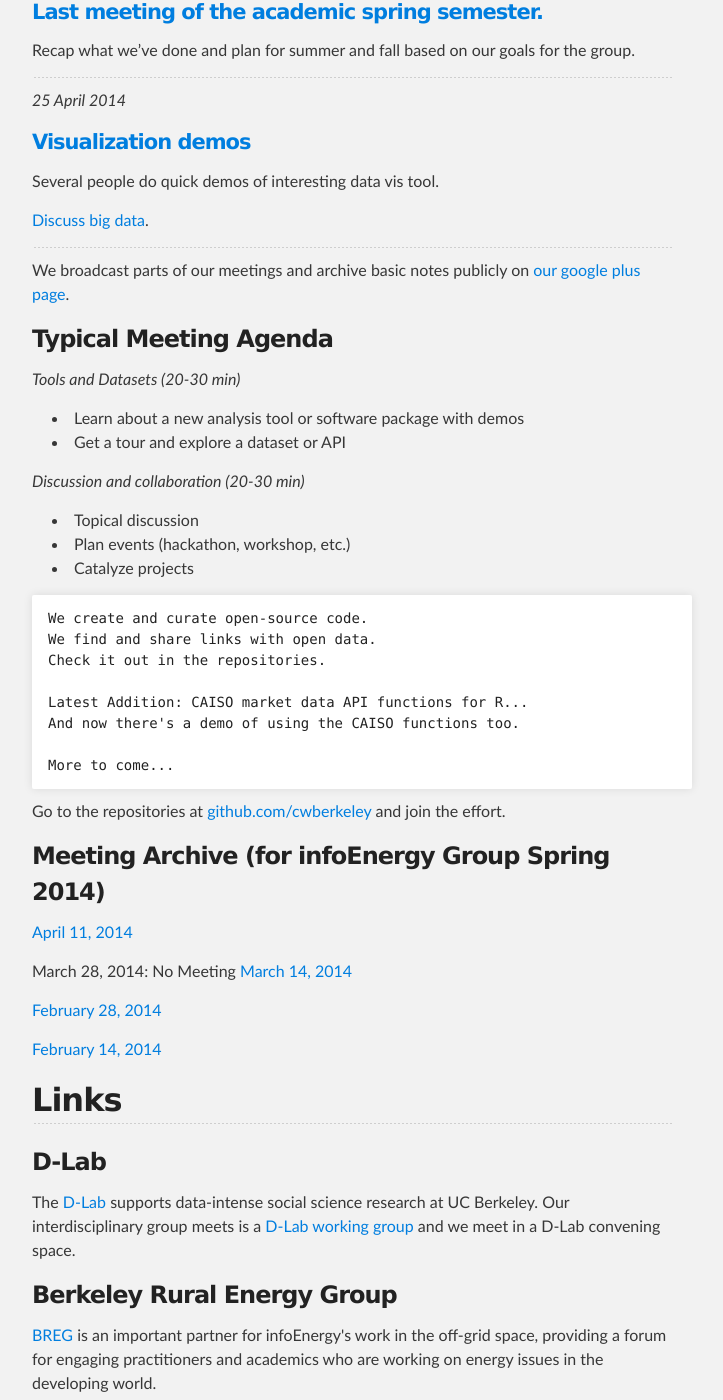
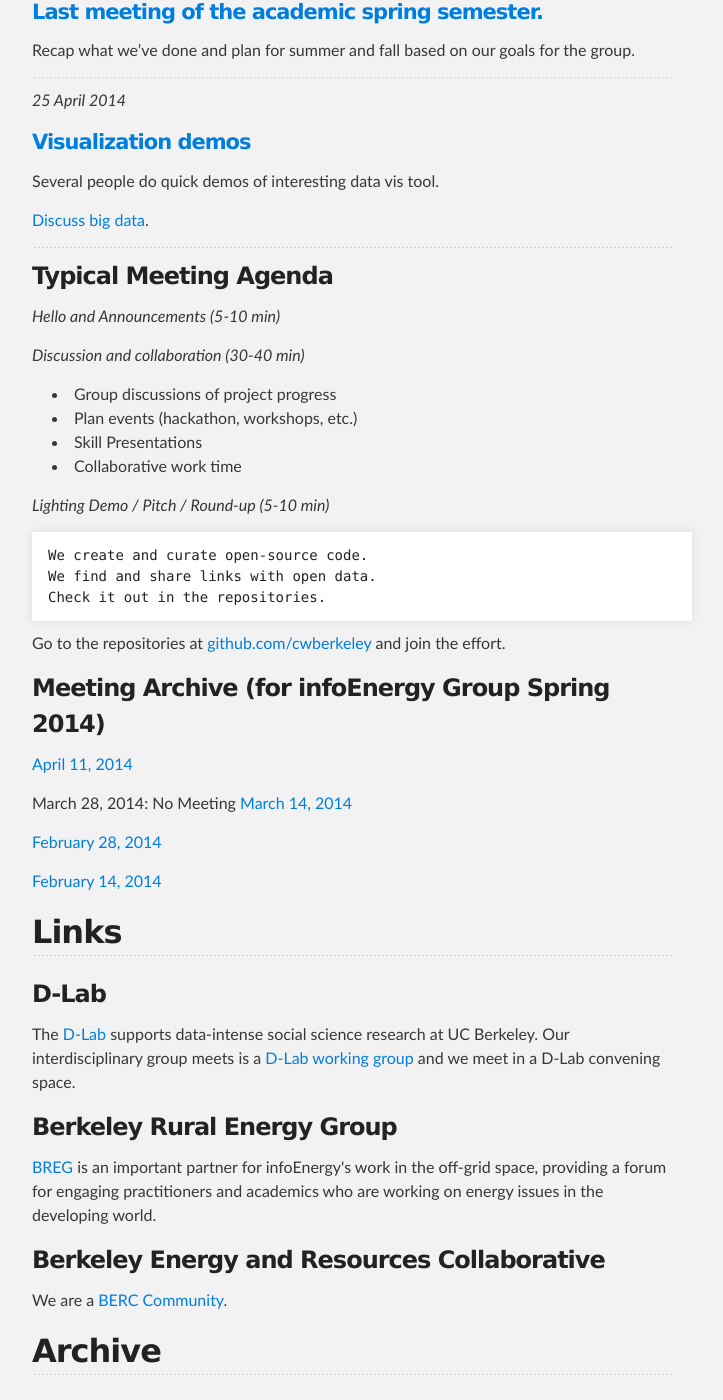
Before and after one commit to cwBerkeley/cwberkeley.github.io, a Jekyll site: the page built from index.html, in a window 1280 px wide and 1400 px high, scrolled down 1372 px. Shown: the whole window, without its empty margins (288-1011 px from the left). Built offline with Jekyll 4.4.1, drawn with Linux system fonts in a browser that asks for light colours; some of the changed text lies outside the part shown.

Commit message:
clean up index.html and update some content.

```diff
--- a/index.html
+++ b/index.html
@@ -60,40 +60,28 @@ to a code snippet.
 {% capture post_list %}{% include post_list.md %}{% endcapture %}
 {{ post_list | markdownify }}
 
-<p>
-We broadcast parts of our meetings and archive basic notes publicly on
-<a href="https://plus.google.com/b/112947358931165650753/112947358931165650753/about">
-our google plus page</a>.
-</p>
+
 
 <h3> <a name="typical-meeting-agenda" class="anchor"
         href="#typical-meeting-agenda"><span class="octicon
 octicon-link"></span></a>Typical Meeting Agenda</h3>
 
-<p><em>Tools and Datasets (20-30 min)</em></p>
+<p><em>Hello and Announcements (5-10 min)</em></p>
+
+<p><em>Discussion and collaboration (30-40 min)</em></p>
 
 <ul>
-    <li>Learn about a new analysis tool or software package with demos
-    <li>Get a tour and explore a dataset or API
+    <li>Group discussions of project progress
+    <li>Plan events (hackathon, workshops, etc.)
+    <li>Skill Presentations
+    <li>Collaborative work time
 </ul>
 
-<p><em>Discussion and collaboration (20-30 min)</em></p>
-
-<ul>
-    <li>Topical discussion
-    <li>Plan events (hackathon, workshop,
-    etc.)
-    <li>Catalyze projects
-</ul>
+<p><em>Lighting Demo / Pitch / Round-up (5-10 min)</em></p>
 
 <pre><code>We create and curate open-source code.
 We find and share links with open data.
 Check it out in the repositories.
-
-Latest Addition: CAISO market data API functions for R...
-And now there's a demo of using the CAISO functions too.
-
-More to come...
 </code></pre>
 
 
@@ -155,3 +143,9 @@ octicon-link"></span></a>Berkeley Energy and Resources Collaborative</h3>
 <p><a
     href="http://www.alstone.co/wp-content/uploads/2013/12/infoEnergyAnnounce-799x1024.jpg">This
 was the flyer from the first infoEnergy meeting</a></p>
+
+<p>
+We used to broadcast parts of our meetings and archive basic notes publicly on
+<a href="https://plus.google.com/b/112947358931165650753/112947358931165650753/about">
+our google plus page</a> and maybe we will again someday.
+</p>
```
